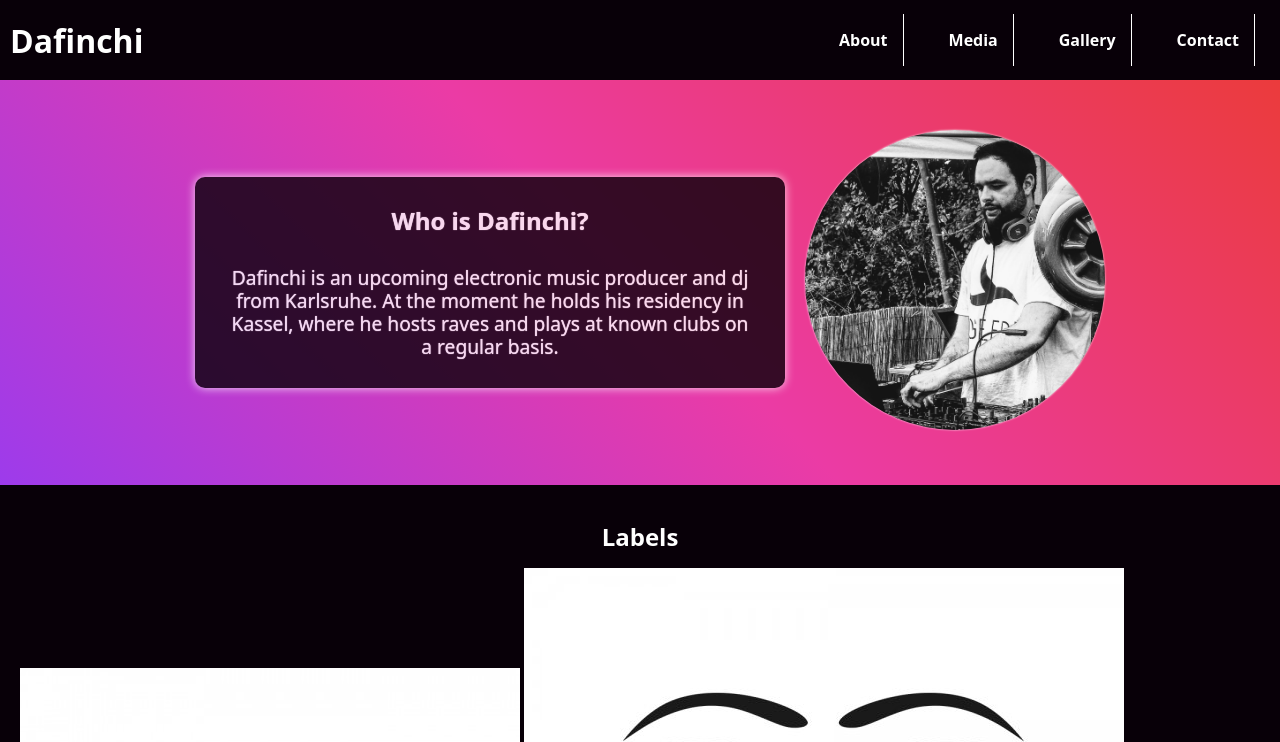
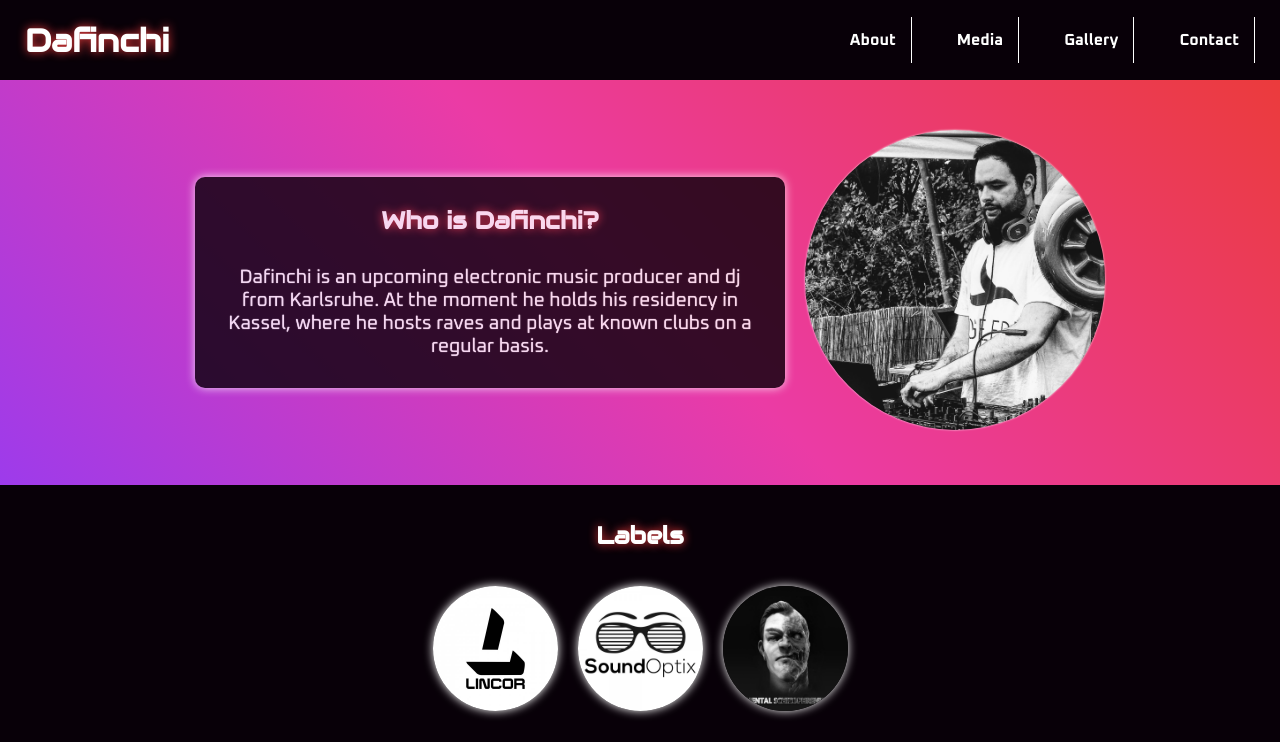
Before and after one commit to clizzix/dafinchiwebsite, a plain HTML site: page index.html in a window 1280 px wide. Shown: the top 742 px of the page. Drawn offline with Linux system fonts and the light colour scheme.

Commit message:
Added specific Fonts and styling to h1 - h5

```diff
--- a/index.html
+++ b/index.html
@@ -4,6 +4,9 @@
     <meta charset="UTF-8">
     <meta name="viewport" content="width=device-width, initial-scale=1.0">
     <title>Dafinchi</title>
+    <link rel="preconnect" href="https://fonts.googleapis.com">
+    <link rel="preconnect" href="https://fonts.gstatic.com" crossorigin>
+    <link href="https://fonts.googleapis.com/css2?family=Audiowide&family=Oxanium:wght@200..800&display=swap" rel="stylesheet">
     <link rel="stylesheet" href="styles.css">
 </head>
 <body>
--- a/styles.css
+++ b/styles.css
@@ -16,7 +16,7 @@
 
 html {
     font-size: 16px;
-    font-family: system-ui, -apple-system, BlinkMacSystemFont, 'Segoe UI', Roboto, Oxygen, Ubuntu, Cantarell, 'Open Sans', 'Helvetica Neue', sans-serif;
+    font-family: "Oxanium", sans-serif;
     -webkit-font-smoothing: antialiased;
     -moz-osx-font-smoothing: grayscale;
     color: var(--text-color);
@@ -38,9 +38,11 @@ header {
     z-index: 100;
 }
 
-h2, h3, h4, h5 {
+h1, h2, h3, h4, h5 {
     color: var(--text-color);
     padding: 15px;
+    font-family: "Audiowide", sans-serif;
+    text-shadow: 0px 0px 10px var(--hover-color);
 }
 
 .navbar ul{
@@ -121,3 +123,21 @@ h2, h3, h4, h5 {
     align-items: center;
     justify-content: center;
 }
+
+.label-container {
+    display: flex;
+    flex-wrap: wrap;
+    justify-content: center;
+    align-items: center;
+    padding: 10px;
+}
+
+.label-container img {
+    max-width: 125px;
+    height: auto;
+    border-radius: 50%;
+    box-shadow: 0px 0px 10px var(--text-color);
+    margin: 10px;
+    object-fit: cover;
+
+}
```
